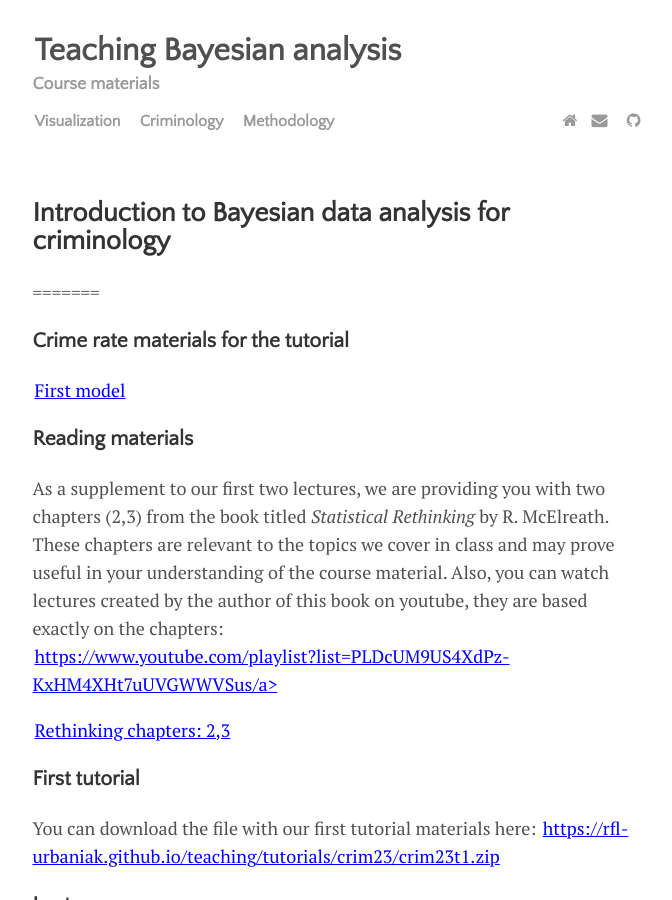
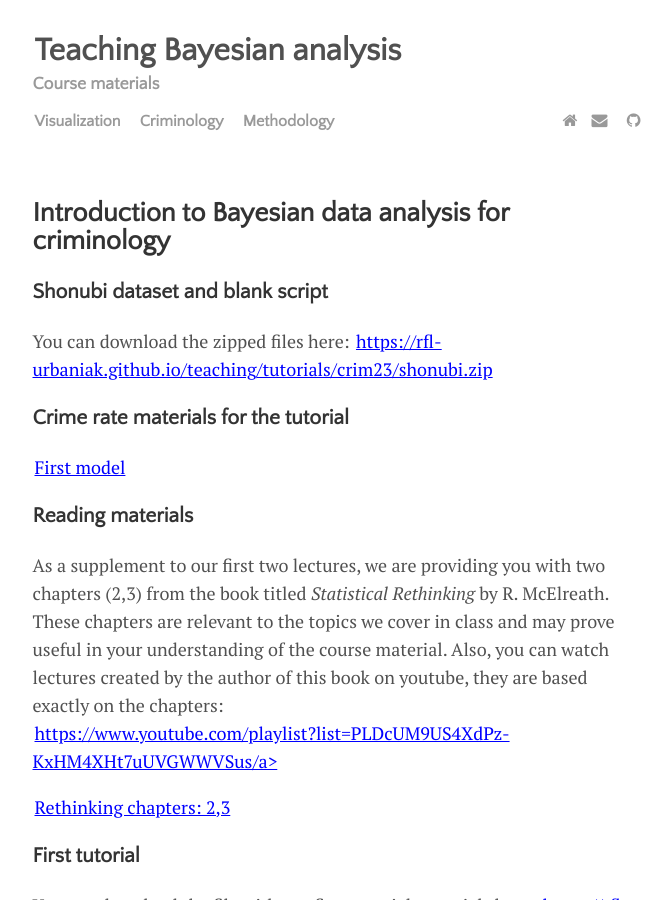
Before and after one commit to rfl-urbaniak/teaching, a Jekyll site: the page built from menu/criminology.md, in a window 1280 px wide and 900 px high. Shown: the whole window, without its empty margins (300-972 px from the left). Built offline with Jekyll 4.4.1, drawn with Linux system fonts in a browser that asks for light colours.

Commit message:
added shonubi

```diff
--- a/menu/criminology.md
+++ b/menu/criminology.md
@@ -15,8 +15,14 @@
 
 
 
+### Shonubi dataset and blank script
 
-=======
+
+You can download the zipped files here:
+[https://rfl-urbaniak.github.io/teaching/tutorials/crim23/shonubi.zip](https://rfl-urbaniak.github.io/teaching/tutorials/crim23/shonubi.zip)
+
+
+
 ### Crime rate materials for the tutorial
 
 <a href="https://rfl-urbaniak.github.io/teaching/tutorials/crim23/firstModel.zip">First model</a>
```
